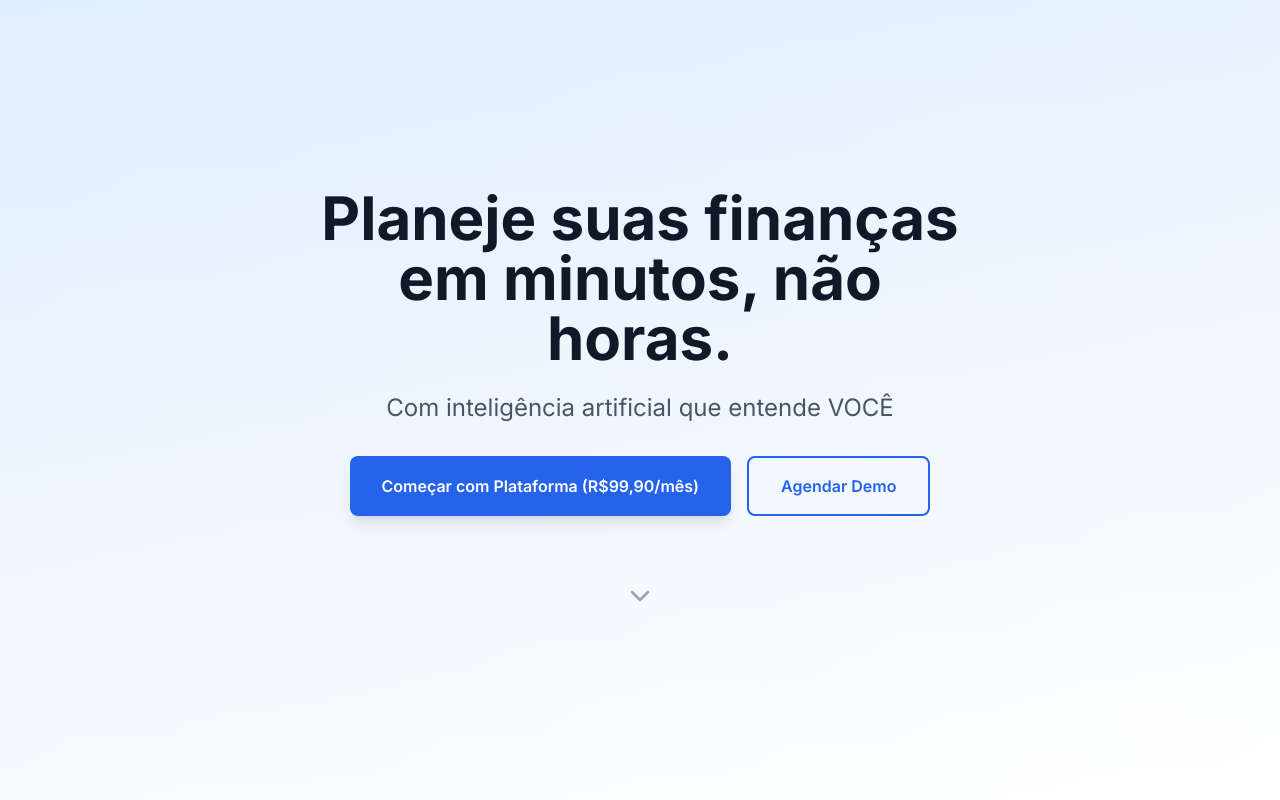
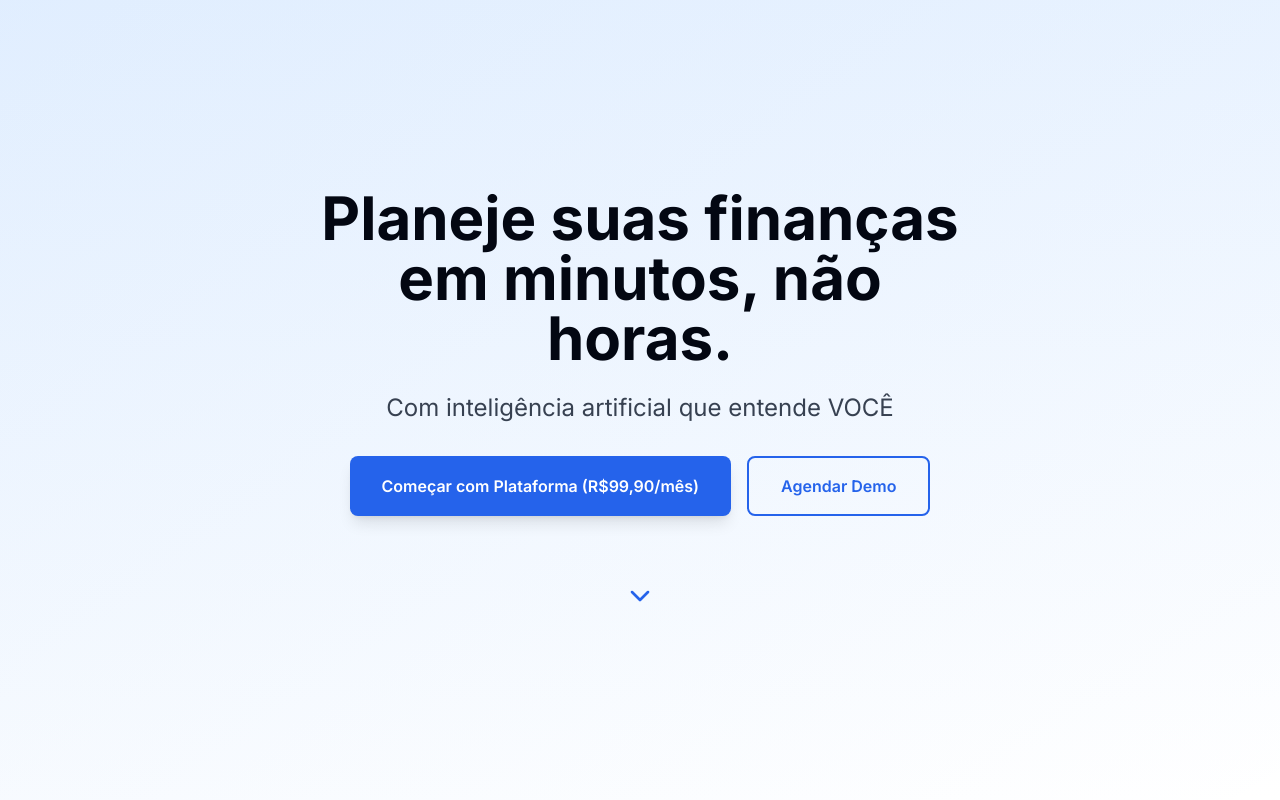
Before and after one commit to LuisF0693/SPFP, a React (Vite) app: page /transforme in a window 1280 px wide. Shown: the top 800 px of the page. Built offline with nearby package versions, Linux system fonts and the light colour scheme; a web font is replaced by a local one.

Commit message:
fix(landing): melhorar visibilidade e scroll da landing page transforme
- Remover overflow-hidden que estava bloqueando scroll
- Aumentar contraste do texto (gray-900 → gray-950, gray-600 → gray-700)
- Melhorar visibilidade do scroll indicator (gray-400 → blue-600)

```diff
--- a/src/components/landing/Hero.tsx
+++ b/src/components/landing/Hero.tsx
@@ -14,7 +14,7 @@ export const Hero: React.FC = () => {
 
   return (
     <>
-      <section className="relative min-h-screen flex items-center justify-center overflow-hidden bg-gradient-to-b from-blue-50 to-white">
+      <section className="relative min-h-screen flex items-center justify-center bg-gradient-to-b from-blue-50 to-white">
         {/* Background gradient */}
         <div className="absolute inset-0 bg-gradient-to-br from-blue-400/10 to-transparent" />
 
@@ -24,7 +24,7 @@ export const Hero: React.FC = () => {
             initial={{ opacity: 0, y: 20 }}
             animate={{ opacity: 1, y: 0 }}
             transition={{ duration: 0.8 }}
-            className="text-5xl md:text-6xl font-bold mb-6 leading-tight text-gray-900"
+            className="text-5xl md:text-6xl font-bold mb-6 leading-tight text-gray-950"
           >
             Planeje suas finanças em minutos, não horas.
           </motion.h1>
@@ -33,7 +33,7 @@ export const Hero: React.FC = () => {
             initial={{ opacity: 0, y: 20 }}
             animate={{ opacity: 1, y: 0 }}
             transition={{ duration: 0.8, delay: 0.2 }}
-            className="text-xl md:text-2xl mb-8 text-gray-600 leading-relaxed"
+            className="text-xl md:text-2xl mb-8 text-gray-700 leading-relaxed"
           >
             Com inteligência artificial que entende VOCÊ
           </motion.p>
@@ -65,7 +65,7 @@ export const Hero: React.FC = () => {
             transition={{ repeat: Infinity, duration: 2 }}
             className="mt-16"
           >
-            <ChevronDown className="w-8 h-8 mx-auto text-gray-400" />
+            <ChevronDown className="w-8 h-8 mx-auto text-blue-600" />
           </motion.div>
         </div>
       </section>
```
